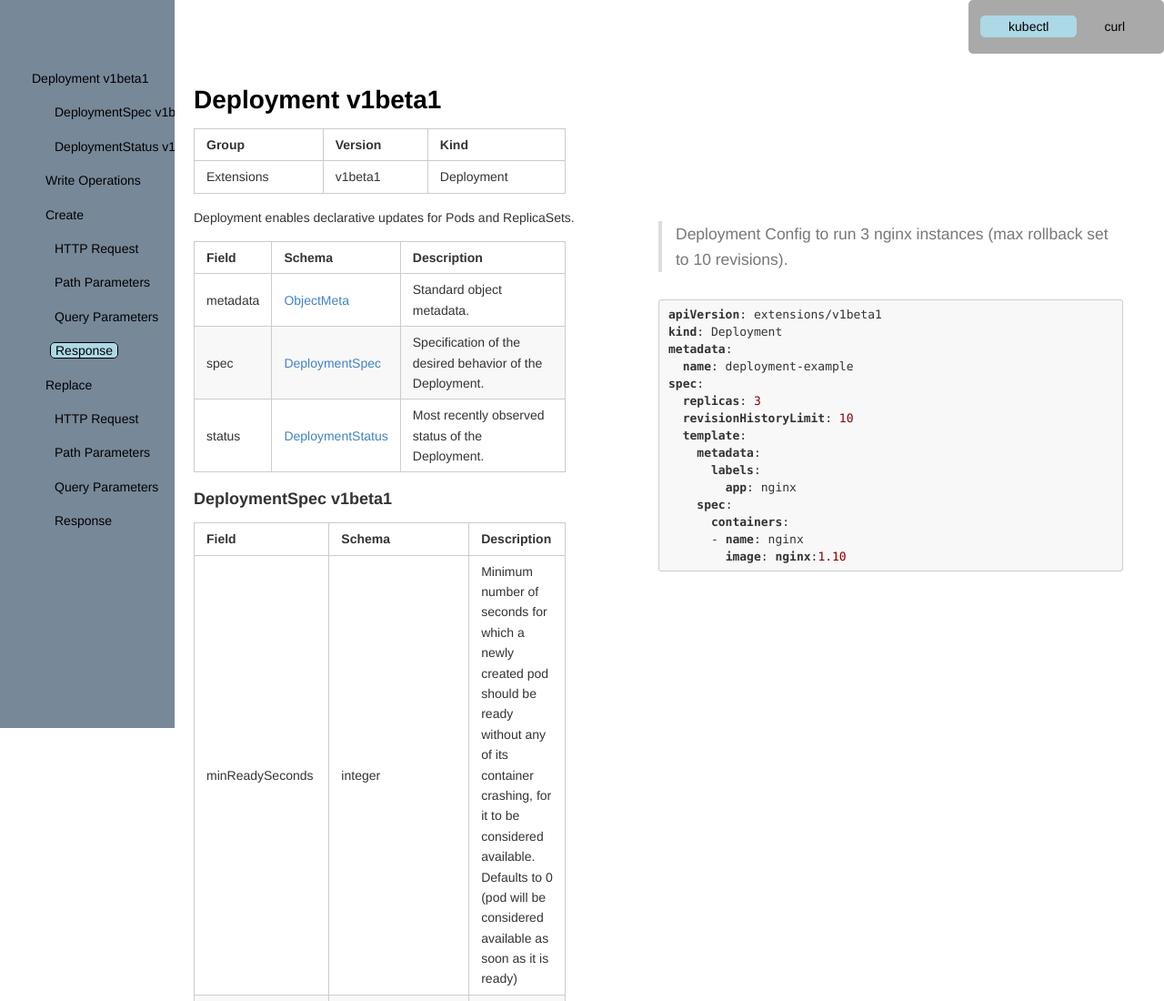
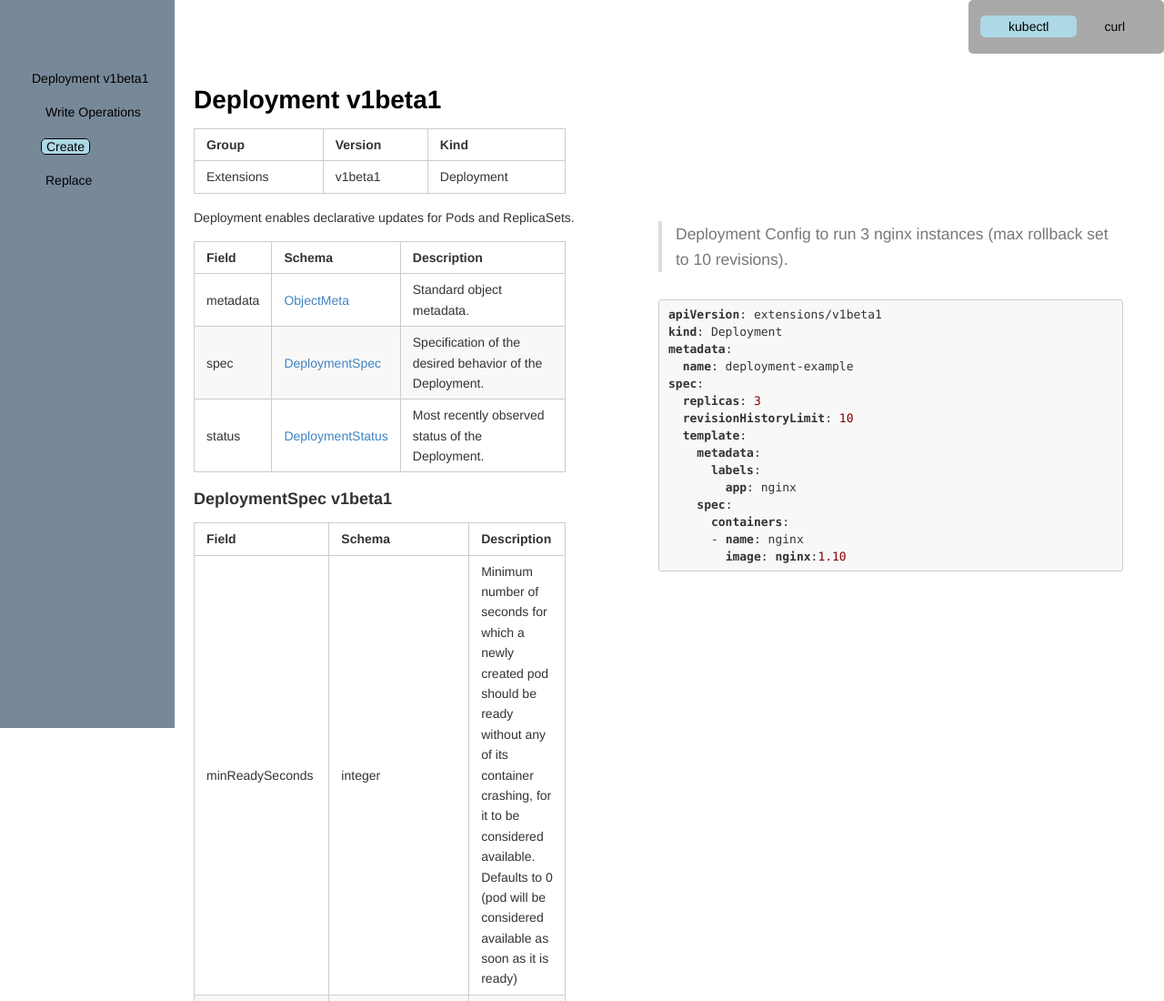
Before and after one commit to Birdrock/brodocs, a website: page index.html in a window 1280 px wide. Shown: the top 1100 px of the page at 91% size. Drawn offline with nearby package versions, Linux system fonts and the light colour scheme.

Commit message:
Changed table of contents depth

```diff
--- a/actions.js
+++ b/actions.js
@@ -3,12 +3,18 @@
 $(document).ready(function() {
     var navigationLinks = $('#sidebar-wrapper > ul > li > a');
     var sectionIdTonavigationLink = {};
-    var sections = $("#page-content-wrapper").children().map(function(index, node) {
+    var sections = $('#page-content-wrapper').find('h1, h2').map(function(index, node) {
         if (node.id) {
             sectionIdTonavigationLink[node.id] = $('#sidebar-wrapper > ul > li > a[href="#' + node.id + '"]');
             return node;
         }
     });
+    // var sections = $("#page-content-wrapper").children().map(function(index, node) {
+    //     if (node.id) {
+    //         sectionIdTonavigationLink[node.id] = $('#sidebar-wrapper > ul > li > a[href="#' + node.id + '"]');
+    //         return node;
+    //     }
+    // });
     var sectionsReversed = $(sections.get().reverse());
 
     function checkScroll() {
@@ -21,11 +27,16 @@ $(document).ready(function() {
             var id = $(this).attr('id');
             if (scrollPosition >= sectionTop) {
                 navigationLinks.removeClass('selected');
-                console.log("section navigation link ", navigationLinks);
                 sectionIdTonavigationLink[id].addClass('selected');
             }
+            if (($(this).offset().top < window.pageYOffset + 50) && $(this).offset().top + $(this).height() > window.pageYOffset) {
+                window.location.hash = id;
+            }
+            // console.log("offset top ", $(this).offset().top, " height ", $(this).height(), " window y offset ", window.pageYOffset);
         });
     }
     checkScroll();
-    $(window).scroll(checkScroll);
+    $(window).scroll(function() {
+        checkScroll();
+    });
 });
--- a/brodoc.js
+++ b/brodoc.js
@@ -40,6 +40,7 @@ renderer.heading = (text, level, raw) => {
         idAffix++;
         id += '-' + idAffix;
     }
+    if (level < 3) {
         navIds.push(
             {
                 id: id,
@@ -47,6 +48,7 @@ renderer.heading = (text, level, raw) => {
                 level: level
             }
         );
+    }
     return '<h'
         + level
         + ' id="'
--- a/index.html
+++ b/index.html
@@ -12,7 +12,7 @@
 </head>
 <body>
 <div id="wrapper">
-<div id="sidebar-wrapper" class="side-nav"><ul class="sidebar-nav"><li class="nav-level-1"><a href="#deployment-v1beta1" class="nav-item">Deployment v1beta1</a></li><li class="nav-level-3"><a href="#deploymentspec-v1beta1-1" class="nav-item">DeploymentSpec v1beta1</a></li><li class="nav-level-3"><a href="#deploymentstatus-v1beta1-2" class="nav-item">DeploymentStatus v1beta1</a></li><li class="nav-level-2"><a href="#write-operations-3" class="nav-item">Write Operations</a></li><li class="nav-level-2"><a href="#create-4" class="nav-item">Create</a></li><li class="nav-level-3"><a href="#http-request-5" class="nav-item">HTTP Request</a></li><li class="nav-level-3"><a href="#path-parameters-6" class="nav-item">Path Parameters</a></li><li class="nav-level-3"><a href="#query-parameters-7" class="nav-item">Query Parameters</a></li><li class="nav-level-3"><a href="#response-8" class="nav-item">Response</a></li><li class="nav-level-2"><a href="#replace-9" class="nav-item">Replace</a></li><li class="nav-level-3"><a href="#http-request-10" class="nav-item">HTTP Request</a></li><li class="nav-level-3"><a href="#path-parameters-11" class="nav-item">Path Parameters</a></li><li class="nav-level-3"><a href="#query-parameters-12" class="nav-item">Query Parameters</a></li><li class="nav-level-3"><a href="#response-13" class="nav-item">Response</a></li></ul></div>
+<div id="sidebar-wrapper" class="side-nav"><ul class="sidebar-nav"><li class="nav-level-1"><a href="#deployment-v1beta1" class="nav-item">Deployment v1beta1</a></li><li class="nav-level-2"><a href="#write-operations-3" class="nav-item">Write Operations</a></li><li class="nav-level-2"><a href="#create-4" class="nav-item">Create</a></li><li class="nav-level-2"><a href="#replace-9" class="nav-item">Replace</a></li></ul></div>
 <div id="page-content-wrapper" class="body-content container-fluid"><h1 id="deployment-v1beta1">Deployment v1beta1</h1>
 <table>
 <thead>
```
Lines whose indentation alone changed are shown as unchanged.
